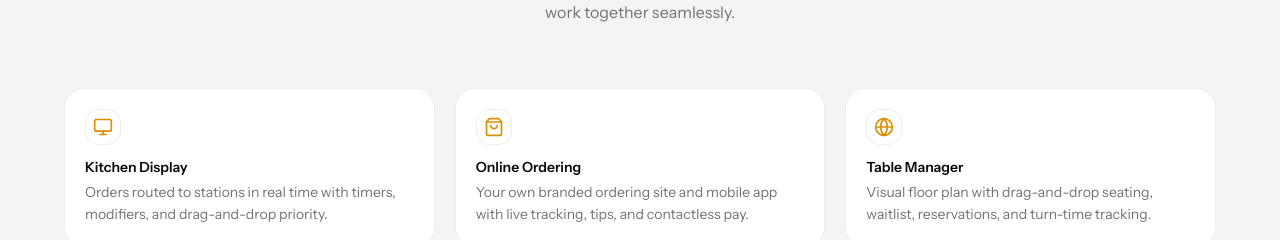
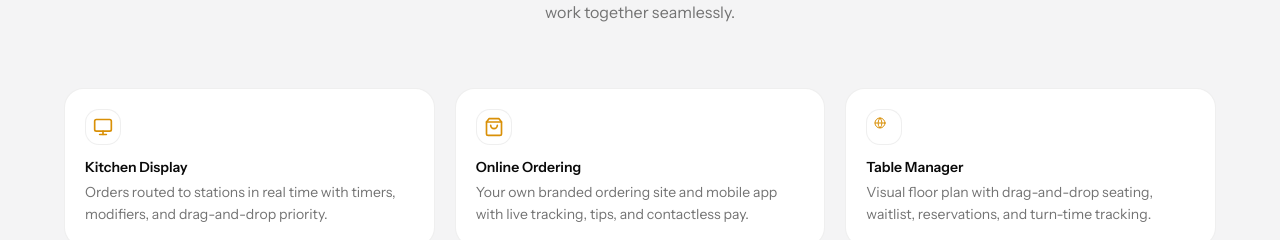
Before and after one commit to r2hu1/roster-pro, a Next.js app in the folder apps/marketing/: page / in a window 1280 px wide. Shown: the part 1325-1565 px from the top of the page. Built offline with nearby package versions, Linux system fonts and the light colour scheme.

Commit message:
Finalising the first version of the landing page

```diff
--- a/apps/marketing/modules/landingPage/landingPage.tsx
+++ b/apps/marketing/modules/landingPage/landingPage.tsx
@@ -33,7 +33,7 @@ const features = [
     description:
       "Visual floor plan with drag-and-drop seating, waitlist, reservations, and turn-time tracking.",
     icon: (
-      <svg xmlns="http://www.w3.org/2000/svg" viewBox="0 0 24 24" fill="none" stroke="currentColor" strokeWidth="2" strokeLinecap="round" strokeLinejoin="round" className="size-5" aria-hidden="true">
+      <svg xmlns="http://www.w3.org/2000/svg" viewBox="0 0 40 40" fill="none" stroke="currentColor" strokeWidth="2" strokeLinecap="round" strokeLinejoin="round" className="size-5" aria-hidden="true">
         <circle cx="12" cy="12" r="10" />
         <path d="M12 2a14.5 14.5 0 0 0 0 20 14.5 14.5 0 0 0 0-20" />
         <path d="M2 12h20" />
@@ -109,7 +109,7 @@ export default function LandingPage() {
               alt="RosterPro"
               width={130}
               height={39}
-              className="h-8 w-auto"
+              className="h-18 w-auto"
               priority
             />
           </Link>
```
